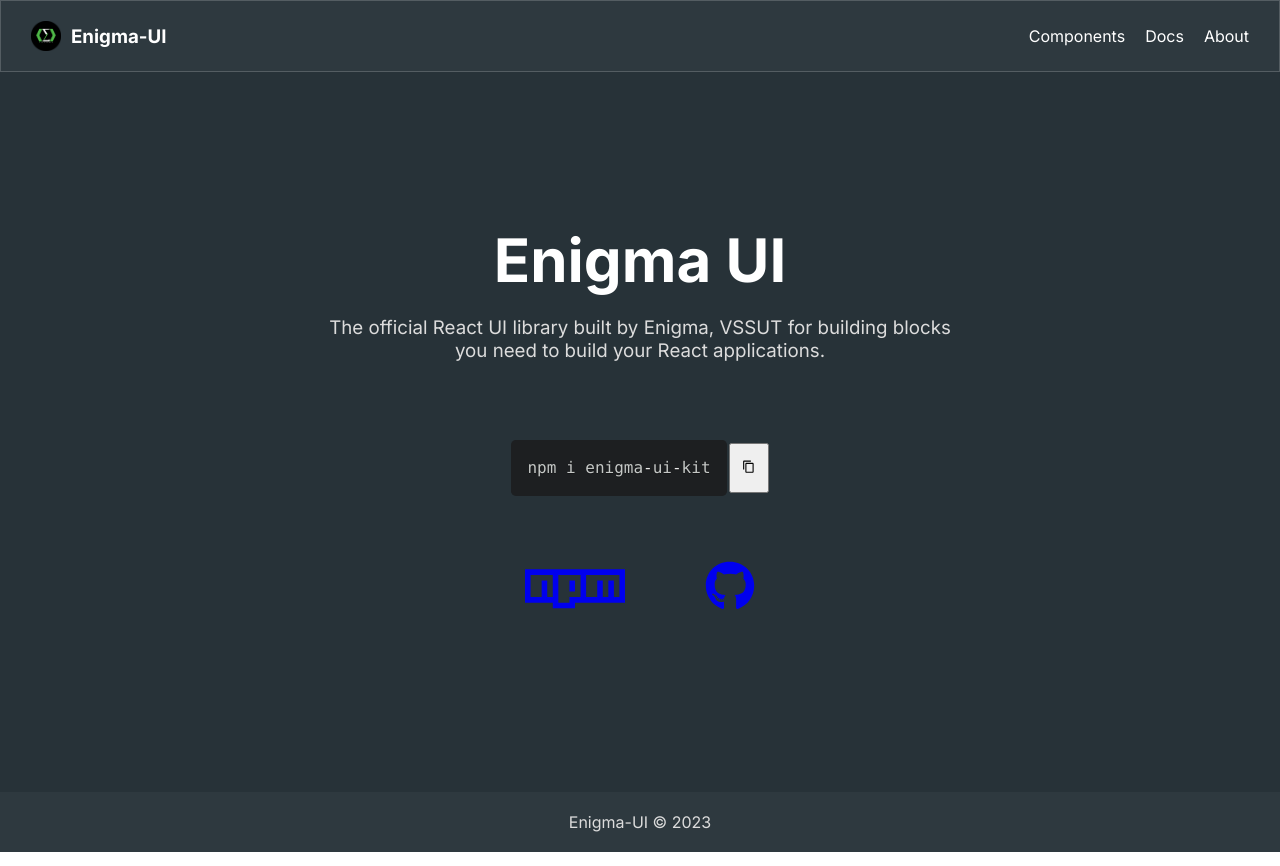
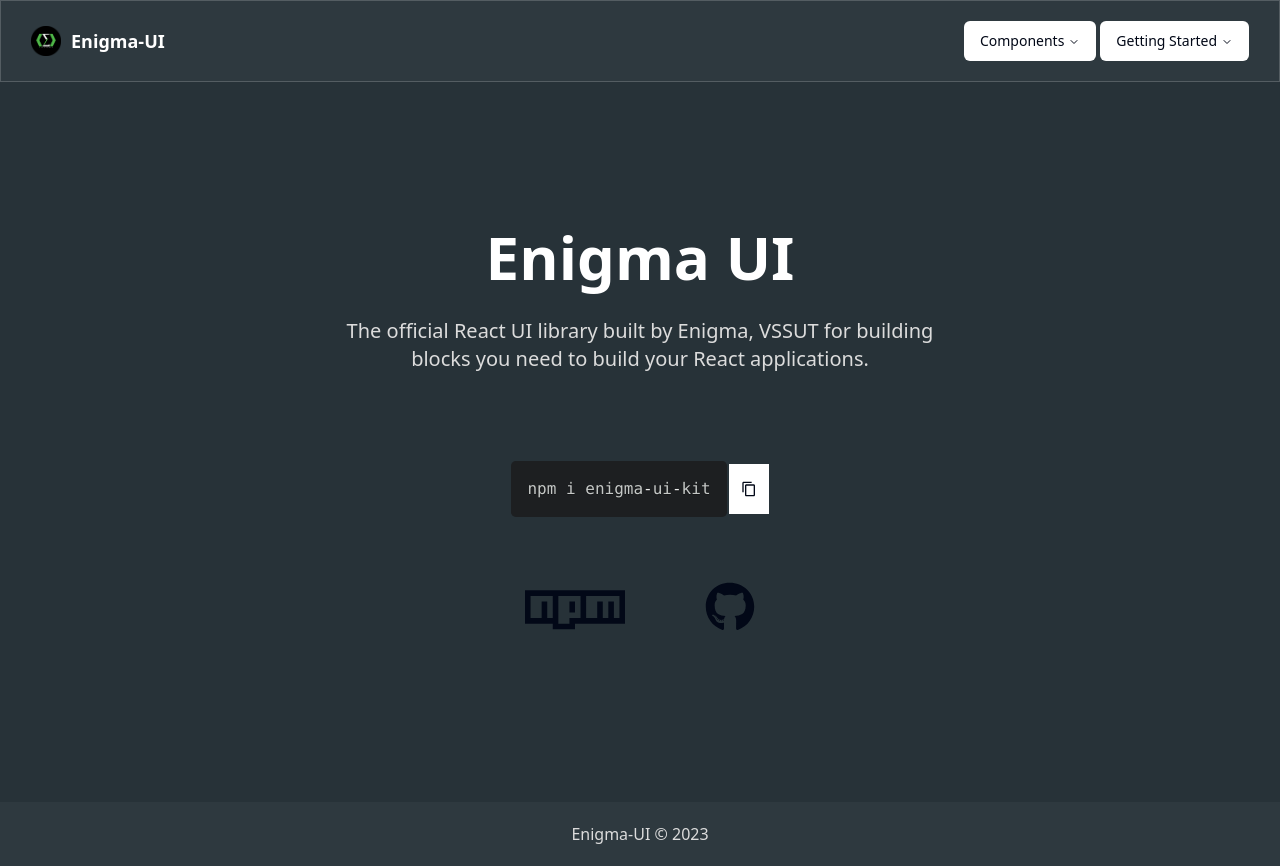
Before and after one commit to SySagar/Groovy-Box, a Gatsby site: page / in a window 1280 px wide. Built offline with nearby package versions, Linux system fonts and the light colour scheme; Gatsby itself is replaced by a stand-in of ours.

Commit message:
feat: shadcn setup

```diff
--- /dev/null
+++ b/gatsby-browser.jsx
@@ -0,0 +1,13 @@
+// gatsby-browser.js
+
+import React from "react";
+import Layout from "./src/layout/Rootlayout";
+import { ThemeProvider } from "./src/theme/ThemeContext";
+
+export const wrapPageElement = ({ element, props }) => {
+  return (
+    <ThemeProvider>
+      <Layout {...props}>{element}</Layout>
+    </ThemeProvider>
+  );
+};
--- a/gatsby-config.js
+++ b/gatsby-config.js
@@ -19,6 +19,7 @@ module.exports = {
       }
     },
      'gatsby-transformer-remark',
+     'gatsby-plugin-postcss',
       {
       resolve: 'gatsby-source-filesystem',
       options: {
--- /dev/null
+++ b/postcss.config.js
@@ -0,0 +1,6 @@
+module.exports = {
+  plugins: {
+    tailwindcss: {},
+    autoprefixer: {},
+  },
+}
--- a/src/layout/Wrapper.js
+++ b/src/layout/Wrapper.js
@@ -21,6 +21,7 @@ const Wrapper = ({ children }) => {
     >
       {React.cloneElement(children)}
       <button
+      className="bg-white flex justify-center items-center "
         style={{
           height: "50px",
           width: "40px",
--- a/src/layout/header.jsx
+++ b/src/layout/header.jsx
@@ -1,6 +1,33 @@
-import { Link } from "gatsby";
-import React from "react";
+  import React from "react";
+import { cn } from "../lib/utils"
 import * as styles from "./layout.module.css";
+import {
+  NavigationMenu,
+  NavigationMenuContent,
+  NavigationMenuIndicator,
+  NavigationMenuItem,
+  NavigationMenuLink,
+  NavigationMenuList,
+  NavigationMenuTrigger,
+  NavigationMenuViewport,
+} from "../utility/ui/navigation-menu";
+import logo from '../../static/logo.png'
+
+const components= [
+  {
+    title: "Button",
+    href: "/docs/ui/Button",
+    description:
+      "A basic button component that should render nicely on any platform",
+  },
+  {
+    title: "Textfield",
+    href: "/docs/ui/Textfield",
+    description:
+      "Customizable TextField to tailor your input fields with ease for enhanced user experiences",
+  },
+]
+
 
 export default function header() {
   return (
@@ -35,7 +62,7 @@ export default function header() {
             style={{ width: "30px", height: "30px" }}
             alt=""
           />
-          <h3 style={{ color: "white" }}>Enigma-UI</h3>
+          <h3 className="text-white font-bold text-lg">Enigma-UI</h3>
         </div>
 
         <div
@@ -43,7 +70,7 @@ export default function header() {
           style={{ display: "flex", flexGrow: "1" }}
         ></div>
 
-        <div
+        {/* <div
           className="quick-links"
           style={{
             display: "flex",
@@ -61,8 +88,82 @@ export default function header() {
           <Link className={styles.link} to="/">
             About
           </Link>
-        </div>
+        </div> */}
+        <NavigationMenu>
+          <NavigationMenuList>
+            <NavigationMenuItem>
+              <NavigationMenuTrigger>Components</NavigationMenuTrigger>
+              <NavigationMenuContent>
+              <ul className="grid gap-3 p-4 md:w-[500px] md:grid-cols-2  ">
+              {components.map((component) => (
+                <ListItem
+                  key={component.title}
+                  title={component.title}
+                  href={component.href}
+                >
+                  {component.description}
+                </ListItem>
+              ))}
+            </ul>
+              </NavigationMenuContent>
+            </NavigationMenuItem>
+            <NavigationMenuItem>
+              <NavigationMenuTrigger>Getting Started</NavigationMenuTrigger>
+              <NavigationMenuContent>
+              <ul className="grid gap-3 p-6 md:w-[400px] lg:w-[500px] lg:grid-cols-[.75fr_1fr]">
+              <li className="row-span-3">
+                <NavigationMenuLink asChild>
+                  <a
+                    className="flex h-full w-full select-none flex-col justify-end rounded-md bg-gradient-to-b from-muted/50 to-muted p-6 no-underline outline-none focus:shadow-md"
+                    href="/"
+                  >
+                    <img src={logo} className="h-6 w-6" />
+                    <div className="mb-2 mt-4 text-lg font-medium">
+                      Enigma-UI
+                    </div>
+                    <p className="text-sm leading-tight text-muted-foreground">
+                    Elevate UI effortlessly with sleek components for streamlined and stylish development.
+                    </p>
+                  </a>
+                </NavigationMenuLink>
+              </li>
+              <ListItem href="/" title="Introduction">
+                Re-usable components built using Tailwind CSS.
+              </ListItem>
+              <ListItem href="/" title="Installation">
+                How to install dependencies and structure your app.
+              </ListItem>
+            </ul>
+              </NavigationMenuContent>
+            </NavigationMenuItem>
+          </NavigationMenuList>
+        </NavigationMenu>
       </div>
     </div>
   );
 }
+
+
+const ListItem = React.forwardRef(
+  function({ className, title, children, ...props }, ref) {
+    return (
+      React.createElement('li', null,
+        React.createElement(NavigationMenuLink, { asChild: true },
+          React.createElement('a', {
+            ref: ref,
+            className: cn(
+              "block select-none space-y-1 rounded-md p-3 leading-none no-underline outline-none transition-colors hover:bg-accent hover:text-accent-foreground focus:bg-accent focus:text-accent-foreground",
+              className
+            ),
+            ...props
+          },
+            React.createElement('div', { className: "text-sm font-medium leading-none" }, title),
+            React.createElement('p', { className: "line-clamp-2 text-sm leading-snug text-muted-foreground" }, children)
+          )
+        )
+      )
+    );
+  }
+);
+
+ListItem.displayName = "ListItem";
--- /dev/null
+++ b/src/lib/utils.js
@@ -0,0 +1,6 @@
+import { clsx } from "clsx"
+import { twMerge } from "tailwind-merge"
+
+export function cn(...inputs) {
+  return twMerge(clsx(inputs))
+}
--- /dev/null
+++ b/src/pages/docs/ui/Button/index.js
@@ -0,0 +1,3 @@
+import Button from "./Button";
+
+export default Button;
--- /dev/null
+++ b/src/pages/docs/ui/index.js
@@ -0,0 +1,3 @@
+import Button from "./Button";
+
+export default Button;
--- a/src/pages/index.js
+++ b/src/pages/index.js
@@ -1,7 +1,6 @@
 import * as React from "react";
 import "../styles/globals.css";
-import { ThemeProvider, useTheme } from "../theme/ThemeContext";
-import Rootlayout from "../layout/Rootlayout";
+import { useTheme } from "../theme/ThemeContext";
 import InstallPage from "../components/InstallPage";
 import Access from "../components/Access";
 
@@ -10,8 +9,6 @@ export default function Home() {
 
   return (
     <div>
-      <ThemeProvider>
-        <Rootlayout>
           <div
             style={{
               display: "flex",
@@ -32,17 +29,17 @@ export default function Home() {
                 style={{
                   display: "flex",
                   flexDirection: "column",
-                  gap: "20px",
+                  gap: "30px",
                   justifyContent: "center",
                   alignItems: "center",
                 }}
               >
-                <h1 style={{ color: "white", fontSize: "60px" }}>Enigma UI</h1>
+                <h1 className="text-white font-bold text-6xl">Enigma UI</h1>
                 <h3
+                className="font-mdeium text-xl"
                   style={{
                     width: "50vw",
                     textAlign: "center",
-                    fontWeight: "400",
                     color: theme.colors.text.secondary,
                   }}
                 >
@@ -72,8 +69,6 @@ export default function Home() {
               </div>
             </div>
           </div>
-        </Rootlayout>
-      </ThemeProvider>
     </div>
   );
 }
--- a/src/styles/globals.css
+++ b/src/styles/globals.css
@@ -1,16 +1,89 @@
-*{
-    margin: 0;
-    padding: 0;
+@tailwind base;
+@tailwind components;
+@tailwind utilities;
+
+@layer base {
+  :root {
+    --background: 0 0% 100%;
+    --foreground: 222.2 84% 4.9%;
+
+    --card: 0 0% 100%;
+    --card-foreground: 222.2 84% 4.9%;
+
+    --popover: 0 0% 100%;
+    --popover-foreground: 222.2 84% 4.9%;
+
+    --primary: 222.2 47.4% 11.2%;
+    --primary-foreground: 210 40% 98%;
+
+    --secondary: 210 40% 96.1%;
+    --secondary-foreground: 222.2 47.4% 11.2%;
+
+    --muted: 210 40% 96.1%;
+    --muted-foreground: 215.4 16.3% 46.9%;
+
+    --accent: 210 40% 96.1%;
+    --accent-foreground: 222.2 47.4% 11.2%;
+
+    --destructive: 0 84.2% 60.2%;
+    --destructive-foreground: 210 40% 98%;
+
+    --border: 214.3 31.8% 91.4%;
+    --input: 214.3 31.8% 91.4%;
+    --ring: 222.2 84% 4.9%;
+
+    --radius: 0.5rem;
   }
 
+  .dark {
+    --background: 222.2 84% 4.9%;
+    --foreground: 210 40% 98%;
+
+    --card: 222.2 84% 4.9%;
+    --card-foreground: 210 40% 98%;
+
+    --popover: 222.2 84% 4.9%;
+    --popover-foreground: 210 40% 98%;
+
+    --primary: 210 40% 98%;
+    --primary-foreground: 222.2 47.4% 11.2%;
+
+    --secondary: 217.2 32.6% 17.5%;
+    --secondary-foreground: 210 40% 98%;
+
+    --muted: 217.2 32.6% 17.5%;
+    --muted-foreground: 215 20.2% 65.1%;
+
+    --accent: 217.2 32.6% 17.5%;
+    --accent-foreground: 210 40% 98%;
+
+    --destructive: 0 62.8% 30.6%;
+    --destructive-foreground: 210 40% 98%;
+
+    --border: 217.2 32.6% 17.5%;
+    --input: 217.2 32.6% 17.5%;
+    --ring: 212.7 26.8% 83.9%;
+  }
+}
+
+@layer base {
+  * {
+    @apply border-border;
+  }
   body {
-    font-family: 'Inter', sans-serif;
+    @apply bg-background text-foreground;
+  }
 }
 
 .access{
   transition: all 0.4s ease-in-out;
 }
 
+*{
+  margin: 0;
+  padding: 0;
+}
+
 .access:hover{
   color: #881fff;
   text-decoration: underline;
--- /dev/null
+++ b/src/utility/ui/navigation-menu.jsx
@@ -0,0 +1,104 @@
+import * as React from "react"
+import * as NavigationMenuPrimitive from "@radix-ui/react-navigation-menu"
+import { cva } from "class-variance-authority"
+import { ChevronDown } from "lucide-react"
+
+import { cn } from "../../lib/utils"
+
+const NavigationMenu = React.forwardRef(({ className, children, ...props }, ref) => (
+  <NavigationMenuPrimitive.Root
+    ref={ref}
+    className={cn(
+      "relative z-10 flex max-w-max flex-1 items-center justify-center",
+      className
+    )}
+    {...props}>
+    {children}
+    <NavigationMenuViewport />
+  </NavigationMenuPrimitive.Root>
+))
+NavigationMenu.displayName = NavigationMenuPrimitive.Root.displayName
+
+const NavigationMenuList = React.forwardRef(({ className, ...props }, ref) => (
+  <NavigationMenuPrimitive.List
+    ref={ref}
+    className={cn(
+      "group flex flex-1 list-none items-center justify-center space-x-1",
+      className
+    )}
+    {...props} />
+))
+NavigationMenuList.displayName = NavigationMenuPrimitive.List.displayName
+
+const NavigationMenuItem = NavigationMenuPrimitive.Item
+
+const navigationMenuTriggerStyle = cva(
+  "group inline-flex h-10 w-max items-center justify-center rounded-md bg-background px-4 py-2 text-sm font-medium transition-colors hover:bg-accent hover:text-accent-foreground focus:bg-accent focus:text-accent-foreground focus:outline-none disabled:pointer-events-none disabled:opacity-50 data-[active]:bg-accent/50 data-[state=open]:bg-accent/50"
+)
+
+const NavigationMenuTrigger = React.forwardRef(({ className, children, ...props }, ref) => (
+  <NavigationMenuPrimitive.Trigger
+    ref={ref}
+    className={cn(navigationMenuTriggerStyle(), "group", className)}
+    {...props}>
+    {children}{" "}
+    <ChevronDown
+      className="relative top-[1px] ml-1 h-3 w-3 transition duration-200 group-data-[state=open]:rotate-180"
+      aria-hidden="true" />
+  </NavigationMenuPrimitive.Trigger>
+))
+NavigationMenuTrigger.displayName = NavigationMenuPrimitive.Trigger.displayName
+
+const NavigationMenuContent = React.forwardRef(({ className, ...props }, ref) => (
+  <NavigationMenuPrimitive.Content
+    ref={ref}
+    className={cn(
+      "left-0 top-0 w-full data-[motion^=from-]:animate-in data-[motion^=to-]:animate-out data-[motion^=from-]:fade-in data-[motion^=to-]:fade-out data-[motion=from-end]:slide-in-from-right-52 data-[motion=from-start]:slide-in-from-left-52 data-[motion=to-end]:slide-out-to-right-52 data-[motion=to-start]:slide-out-to-left-52 md:absolute md:w-auto ",
+      className
+    )}
+    {...props} />
+))
+NavigationMenuContent.displayName = NavigationMenuPrimitive.Content.displayName
+
+const NavigationMenuLink = NavigationMenuPrimitive.Link
+
+const NavigationMenuViewport = React.forwardRef(({ className, ...props }, ref) => (
+  <div className={cn("absolute right-0 top-full flex justify-center")}>
+    <NavigationMenuPrimitive.Viewport
+      className={cn(
+        "origin-top-center relative mt-1.5 h-[var(--radix-navigation-menu-viewport-height)] w-full overflow-hidden rounded-md border bg-popover text-popover-foreground shadow-lg data-[state=open]:animate-in data-[state=closed]:animate-out data-[state=closed]:zoom-out-95 data-[state=open]:zoom-in-90 md:w-[var(--radix-navigation-menu-viewport-width)]",
+        className
+      )}
+      ref={ref}
+      {...props} />
+  </div>
+))
+NavigationMenuViewport.displayName =
+  NavigationMenuPrimitive.Viewport.displayName
+
+const NavigationMenuIndicator = React.forwardRef(({ className, ...props }, ref) => (
+  <NavigationMenuPrimitive.Indicator
+    ref={ref}
+    className={cn(
+      "top-full z-[1] flex h-1.5 items-end justify-center overflow-hidden data-[state=visible]:animate-in data-[state=hidden]:animate-out data-[state=hidden]:fade-out data-[state=visible]:fade-in",
+      className
+    )}
+    {...props}>
+    <div
+      className="relative top-[60%] h-2 w-2 rotate-45 rounded-tl-sm bg-border shadow-md" />
+  </NavigationMenuPrimitive.Indicator>
+))
+NavigationMenuIndicator.displayName =
+  NavigationMenuPrimitive.Indicator.displayName
+
+export {
+  navigationMenuTriggerStyle,
+  NavigationMenu,
+  NavigationMenuList,
+  NavigationMenuItem,
+  NavigationMenuContent,
+  NavigationMenuTrigger,
+  NavigationMenuLink,
+  NavigationMenuIndicator,
+  NavigationMenuViewport,
+}
--- /dev/null
+++ b/tailwind.config.js
@@ -0,0 +1,77 @@
+/** @type {import('tailwindcss').Config} */
+module.exports = {
+  darkMode: ["class"],
+  content: [
+    './pages/**/*.{js,jsx}',
+    './components/**/*.{js,jsx}',
+    './app/**/*.{js,jsx}',
+    './src/**/*.{js,jsx}',
+  ],
+  prefix: "",
+  theme: {
+    container: {
+      center: true,
+      padding: "2rem",
+      screens: {
+        "2xl": "1400px",
+      },
+    },
+    extend: {
+      colors: {
+        border: "hsl(var(--border))",
+        input: "hsl(var(--input))",
+        ring: "hsl(var(--ring))",
+        background: "hsl(var(--background))",
+        foreground: "hsl(var(--foreground))",
+        primary: {
+          DEFAULT: "hsl(var(--primary))",
+          foreground: "hsl(var(--primary-foreground))",
+        },
+        secondary: {
+          DEFAULT: "hsl(var(--secondary))",
+          foreground: "hsl(var(--secondary-foreground))",
+        },
+        destructive: {
+          DEFAULT: "hsl(var(--destructive))",
+          foreground: "hsl(var(--destructive-foreground))",
+        },
+        muted: {
+          DEFAULT: "hsl(var(--muted))",
+          foreground: "hsl(var(--muted-foreground))",
+        },
+        accent: {
+          DEFAULT: "hsl(var(--accent))",
+          foreground: "hsl(var(--accent-foreground))",
+        },
+        popover: {
+          DEFAULT: "hsl(var(--popover))",
+          foreground: "hsl(var(--popover-foreground))",
+        },
+        card: {
+          DEFAULT: "hsl(var(--card))",
+          foreground: "hsl(var(--card-foreground))",
+        },
+      },
+      borderRadius: {
+        lg: "var(--radius)",
+        md: "calc(var(--radius) - 2px)",
+        sm: "calc(var(--radius) - 4px)",
+      },
+      keyframes: {
+        "accordion-down": {
+          from: { height: "0" },
+          to: { height: "var(--radix-accordion-content-height)" },
+        },
+        "accordion-up": {
+          from: { height: "var(--radix-accordion-content-height)" },
+          to: { height: "0" },
+        },
+      },
+      animation: {
+        "accordion-down": "accordion-down 0.2s ease-out",
+        "accordion-up": "accordion-up 0.2s ease-out",
+      },
+    },
+  },
+  plugins: [require("tailwindcss-animate")],
+}
```
Also changed, not shown: jsconfig.json (added, +16 -0 lines), package.json (+12 -2 lines), src/components/Sidebar.js (added, +9 -0 lines), src/pages/docs/ui/Button/Button.js (added, +15 -0 lines), components.json (added), src/pages/docs/ui/Textfield/Textfield.js (added), src/pages/docs/ui/Textfield/index.js (added), 1 other file. Lines whose indentation alone changed are shown as unchanged.
